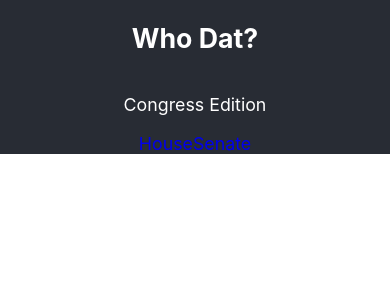
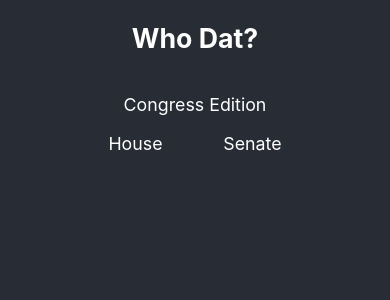
Before and after one commit to cwefso/who-dat-congress, a React (Create React App) app in the folder who-dat-congress/: page / in a window 390 px wide. Shown: the top 300 px of the page. Built offline with nearby package versions, Linux system fonts and the light colour scheme.

Commit message:
fixes media queries for phone

```diff
--- a/who-dat-congress/src/components/App/App.css
+++ b/who-dat-congress/src/components/App/App.css
@@ -1,10 +1,18 @@
 .App {
   text-align: center;
+  height: 100vh;
+  width: 100vw;
 }
 
 .App-logo {
   height: 40vmin;
   pointer-events: none;
+}
+
+.buttons {
+  width: 60vw;
+  display: flex;
+  justify-content: space-around;
 }
 
 @media (prefers-reduced-motion: no-preference) {
@@ -18,9 +26,12 @@
   display: flex;
   flex-direction: column;
   align-items: center;
-  justify-content: space-evenly;
+  justify-content: flex-start;
   font-size: calc(10px + 2vmin);
   color: white;
+  overflow: scroll;
+  height: 100vh;
+  width: 100vw;
 }
 
 .App-link {
@@ -35,9 +46,9 @@
     transform: rotate(360deg);
   }
 }
-
+/*
 @media screen and (min-width: 700px) {
   .App-header {
     height: 100vh;
   }
-}
+} */
--- a/who-dat-congress/src/components/App/App.js
+++ b/who-dat-congress/src/components/App/App.js
@@ -16,14 +16,14 @@ const main = (
 						<Link
 							to={"/house"}
 							className="house-button"
-							style={{ textDecoration: "none" }}
+              style={{ color: 'inherit', textDecoration: 'inherit' }}
 						>
 							House
 						</Link>
 						<Link
 							to={"/senate"}
 							className="senate-button"
-							style={{ textDecoration: "none"}}
+              style={{ color: 'inherit', textDecoration: 'inherit' }}
 						>
 					    Senate
 						</Link>
--- a/who-dat-congress/src/components/Card/Card.css
+++ b/who-dat-congress/src/components/Card/Card.css
@@ -3,6 +3,14 @@
   flex-direction: row;
   justify-content: space-evenly;
   width: 100vw;
+  align-items: center;
+}
+
+.profile, main {
+  display: flex;
+  flex-direction: column;
+  align-items: center;
+  margin-top: 3vh;
 }
 
 button {
@@ -15,7 +23,6 @@ button {
   .container {
     flex-direction: column;
     justify-content: center;
-    align-items: center;
   }
 
   .committees {
--- a/who-dat-congress/src/components/Card/Card.js
+++ b/who-dat-congress/src/components/Card/Card.js
@@ -45,6 +45,7 @@ const Card = ({ id, chamber }) => {
 
 		return (
 			<section className="App-header">
+        <main>
 				<section className="container">
 					<section className="profile">
 						<h2>{chamber}</h2>
@@ -63,15 +64,16 @@ const Card = ({ id, chamber }) => {
 							{committees}
 						</section>
 					)}
-				</section>
+        </section>
 				<button onClick={toggleActive}>Flip</button>
 				<Link
 					to={"/"}
 					className="back-button"
-					style={{ textDecoration: "none" }}
+					style={{ color: 'inherit', textDecoration: 'inherit' }}
 				>
 					Back
 				</Link>
+        </main>
 			</section>
 		);
 	} else {
--- a/who-dat-congress/src/components/House/House.js
+++ b/who-dat-congress/src/components/House/House.js
@@ -42,7 +42,7 @@ const House = () => {
   } else {
 
     return (
-      <section className="App-header">
+      <section>
       <Card id={selectedMember.id} chamber={"House"}/>
 		</section>
 	);
--- a/who-dat-congress/src/components/Senate/Senate.js
+++ b/who-dat-congress/src/components/Senate/Senate.js
@@ -40,7 +40,7 @@ const Senate = () => {
   } else {
 
     return (
-      <section className="App-header">
+      <section>
       <Card id={selectedMember.id} chamber={"Senate"}/>
 		</section>
 	);
```
Also changed, not shown: 1 other file (tests, documents, lock files or other folders).
